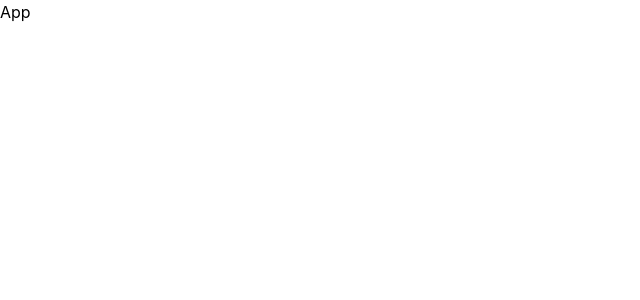
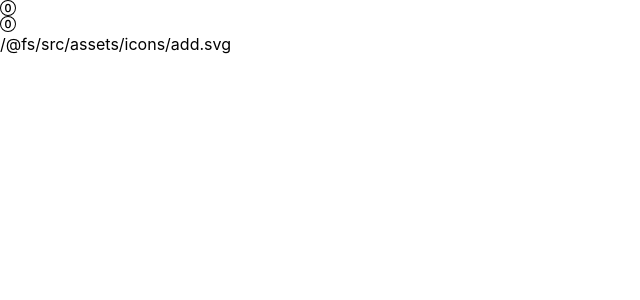
Before and after one commit to michaelprocha/todo-json-server, a React (Vite) app: page / in a window 1280 px wide. Shown: the top 300 px of the page, without its empty margins (0-640 px from the left). Built offline with nearby package versions, Linux system fonts and the light colour scheme.

Commit message:
finalize Text component and development Icon component

```diff
--- a/src/App.tsx
+++ b/src/App.tsx
@@ -1,5 +1,25 @@
+import addIcon from "./assets/icons/add.svg";
+import Icon from "./components/Icon";
+
 function App() {
-	return <div>App</div>;
+	return (
+		<div>
+			<svg
+				xmlns="http://www.w3.org/2000/svg"
+				width="16"
+				height="16"
+				fill="currentColor"
+				className="bi bi-0-circle"
+				viewBox="0 0 16 16"
+			>
+				<path d="M7.988 12.158c-1.851 0-2.941-1.57-2.941-3.99V7.84c0-2.408 1.101-3.996 2.965-3.996 1.857 0 2.935 1.57 2.935 3.996v.328c0 2.408-1.101 3.99-2.959 3.99M8 4.951c-1.008 0-1.629 1.09-1.629 2.895v.31c0 1.81.627 2.895 1.629 2.895s1.623-1.09 1.623-2.895v-.31c0-1.8-.621-2.895-1.623-2.895" />
+				<path d="M16 8A8 8 0 1 1 0 8a8 8 0 0 1 16 0M1 8a7 7 0 1 0 14 0A7 7 0 0 0 1 8" />
+			</svg>
+			<img src={addIcon} alt="" />
+			{addIcon}
+			<Icon color="secondary">{addIcon}</Icon>
+		</div>
+	);
 }
 
 export default App;
--- /dev/null
+++ b/src/components/Icon.tsx
@@ -0,0 +1,41 @@
+import { type ReactNode } from "react";
+import { twMerge } from "tailwind-merge";
+import { tv, type VariantProps } from "tailwind-variants";
+
+const svgVariants = tv({
+	variants: {
+		color: {
+			primary: "text-white",
+			secondary: "text-blue-dark",
+		},
+		size: {
+			sm: "size-4",
+			md: "size-6",
+		},
+	},
+	defaultVariants: {
+		color: "primary",
+		size: "md",
+	},
+});
+
+type SvgProps = VariantProps<typeof svgVariants> & {
+	className?: string;
+	children: ReactNode;
+};
+
+function Icon({ children, className, size, color }: SvgProps) {
+	return (
+		<svg
+			fill="currentColor"
+			width="16"
+			height="16"
+			viewBox="0 0 16 16"
+			className={twMerge(svgVariants({ color, size }), className)}
+		>
+			{children}
+		</svg>
+	);
+}
+
+export default Icon;
--- a/src/components/Text.tsx
+++ b/src/components/Text.tsx
@@ -1,5 +1,6 @@
 import { tv, type VariantProps } from "tailwind-variants";
 import { twMerge } from "tailwind-merge";
+import type { ComponentPropsWithoutRef, ElementType, ReactNode } from "react";
 
 type TypeText =
 	| "h1"
@@ -19,7 +20,6 @@ type TypeText =
 	| "small"
 	| "mark"
 	| "abbr"
-	| "a"
 	| "code"
 	| "time"
 	| "label"
@@ -68,14 +68,13 @@ const textVariants = tv({
 	},
 });
 
-type TextProps = VariantProps<typeof textVariants> & {
-	as: TypeText;
-	children: string;
-	className: string;
-};
+type TextProps<T extends TypeText> = VariantProps<typeof textVariants> & {
+	as?: T;
+	children: ReactNode;
+} & Omit<ComponentPropsWithoutRef<T>, keyof VariantProps<typeof textVariants> | "as">;
 
-function Text({
-	as = "span",
+function Text<T extends TypeText = "span">({
+	as,
 	color,
 	size,
 	font,
@@ -83,10 +82,10 @@ function Text({
 	lineHeight,
 	letterSpacing,
 	className,
-	children = "",
+	children,
 	...props
-}: TextProps) {
-	const Text = as;
+}: TextProps<T>) {
+	const Text = (as || "span") as ElementType;
 	return (
 		<Text className={twMerge(textVariants({ color, size, font, weight, lineHeight, letterSpacing, className }))} {...props}>
 			{children}
```
Also changed, not shown: src/assets/icons/add.svg (added).
